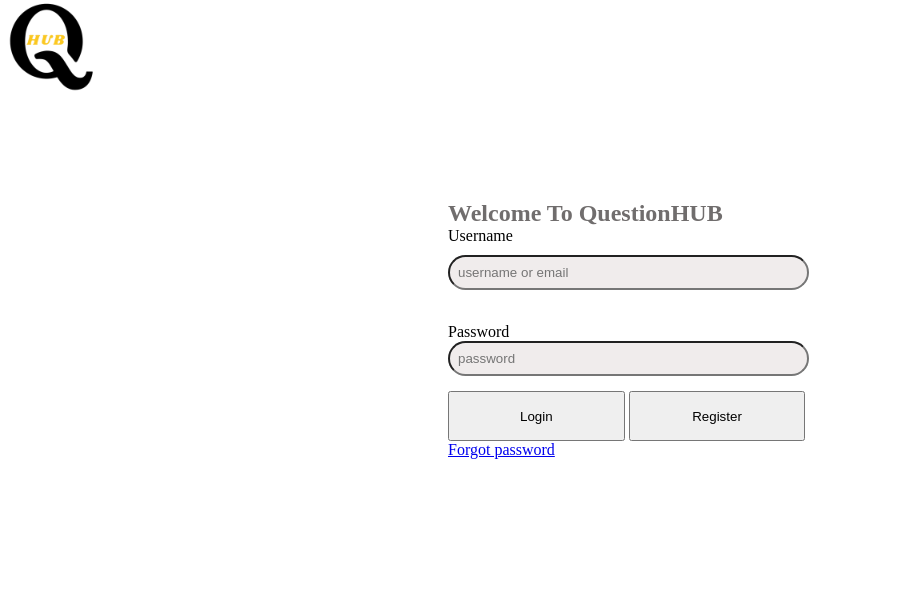
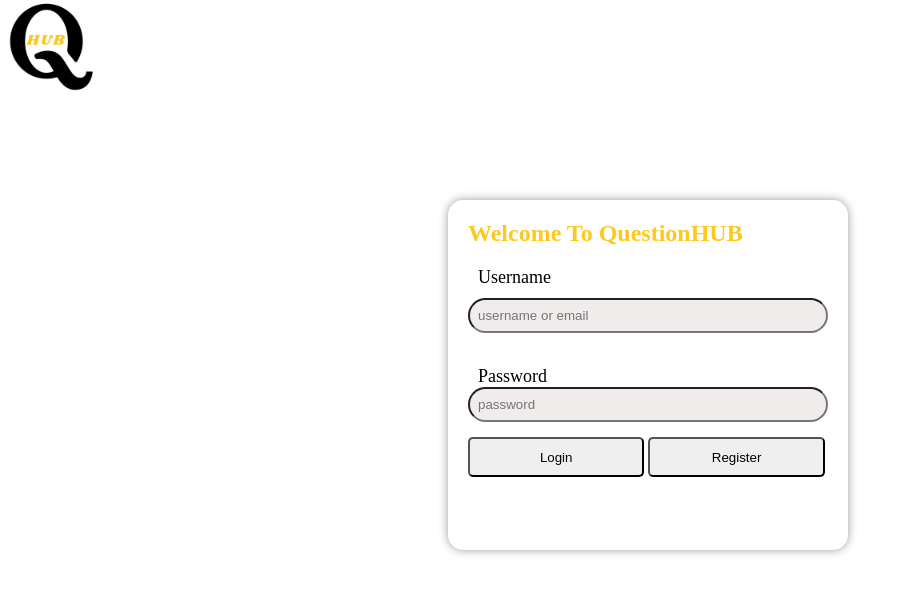
Before and after one commit to Ananda-pun/Minor1, a PHP site: page /login.php in a window 1280 px wide. Shown: the top 594 px of the page, without its empty margins (0-907 px from the left). Run offline with PHP 8.4, Linux system fonts and the light colour scheme.

Commit message:
change in login and register css

```diff
--- a/login.php
+++ b/login.php
@@ -16,6 +16,15 @@
             /* height:100px; */
             width:50%;
         }
+		.formlog{
+			width: 400px;
+            margin: 0 auto;
+            padding: 20px;
+            background-color: #ffffff;
+            box-shadow: 0 0 10px rgba(0, 0, 0, 0.4);
+            height: 350px;
+            border-radius: 15px;
+		}
         </style>
 </head>
 <body>
@@ -29,13 +38,13 @@
 			<label class="labellog">Username</label>
 			<input type="text" class="inputlog" name = "email" placeholder ="username or email" required ><br><br>
 
-			<label>Password</label>
+			<label class="passlog">Password</label>
 			<input type="password" class="inputlog" name="password" placeholder = "password" required >
 
 			<button type="submit" class="logbutton" name="login">Login</button>
 			<a href="register.php"><button type="button" class="logbutton">Register</button></a>
 
-			<a href="#"><p>Forgot password</p></a>
+			<!-- <a href="#"><p>Forgot password</p></a> -->
 		</form>
 		<?php
    			if(isset($_SESSION['message'])){
--- a/moderator/moderatorDashboard.php
+++ b/moderator/moderatorDashboard.php
@@ -1,6 +1,6 @@
 <?php
     session_start();
-    include ('C:\xampp\htdocs\project\include\dbconnection.php');
+    include ('../include/dbconnection.php');
 
 
     include('../constant.php');
--- a/styles/style.css
+++ b/styles/style.css
@@ -313,17 +313,28 @@
 
 		.logbutton {
 			width: 49%;
-			height: 50px;
+			height: 40px;
+			border-radius: 5px;
 		}
 
 		.logbutton:hover {
 			cursor: pointer;
-			background-color: rgb(63, 189, 122);
+			background-color: #fdc921;
 
 		}
 
 		.formh4 {
-			color: rgb(112, 109, 109);
+			color: #fdc921;
+		}
+		.labellog{
+			margin-left: 10px;
+			margin-top: 20px;
+			font-size: large;
+		}
+		.passlog{
+			margin-left: 10px;
+			font-size: large;
+
 		}
 		/* login finish */
 
@@ -345,6 +356,7 @@
 			width: 400px;
 			border-radius: 10px;
 		}
+
 
 
 
@@ -436,3 +448,5 @@
             }
         }
 		/* tips finish */
+
+		/* moderator css */
```
Also changed, not shown: moderator/addquestions.php (+6 -6 lines), register.php (+21 -3 lines).
